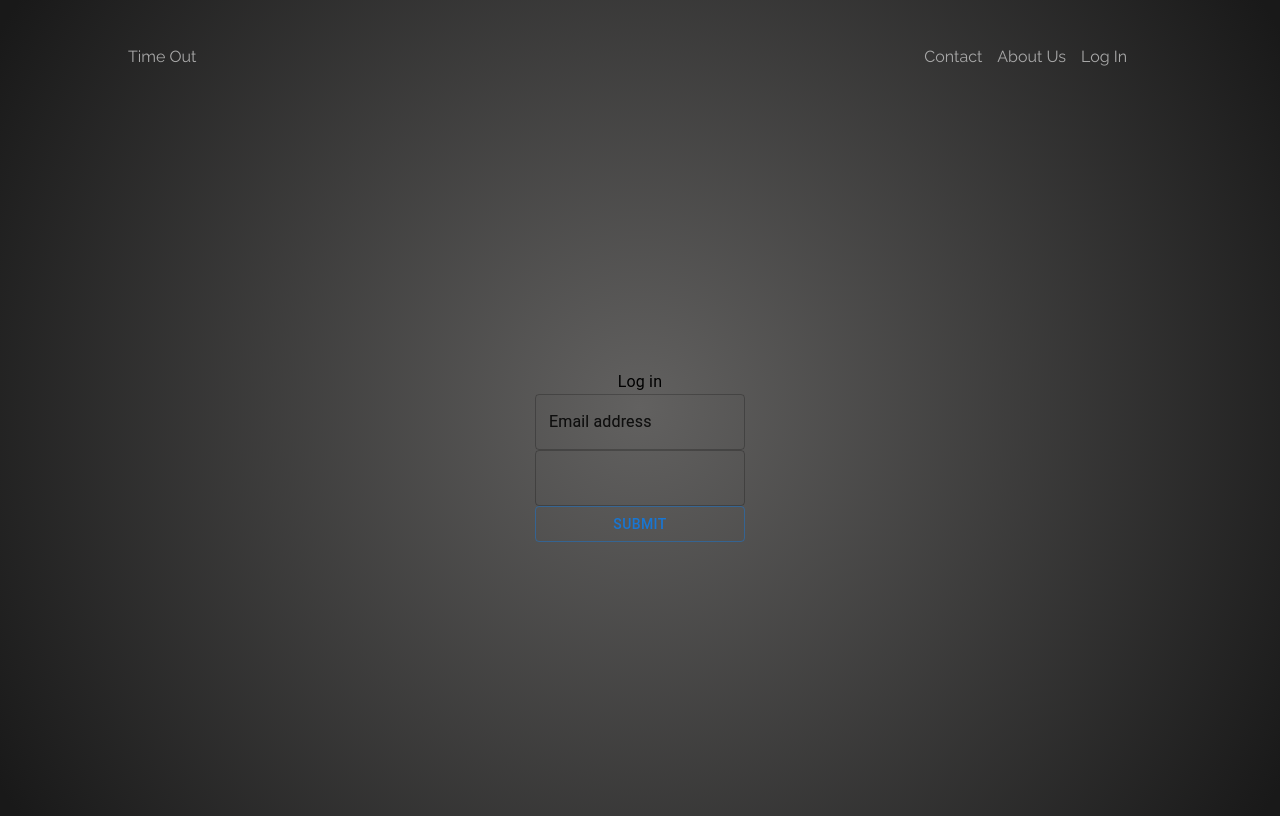
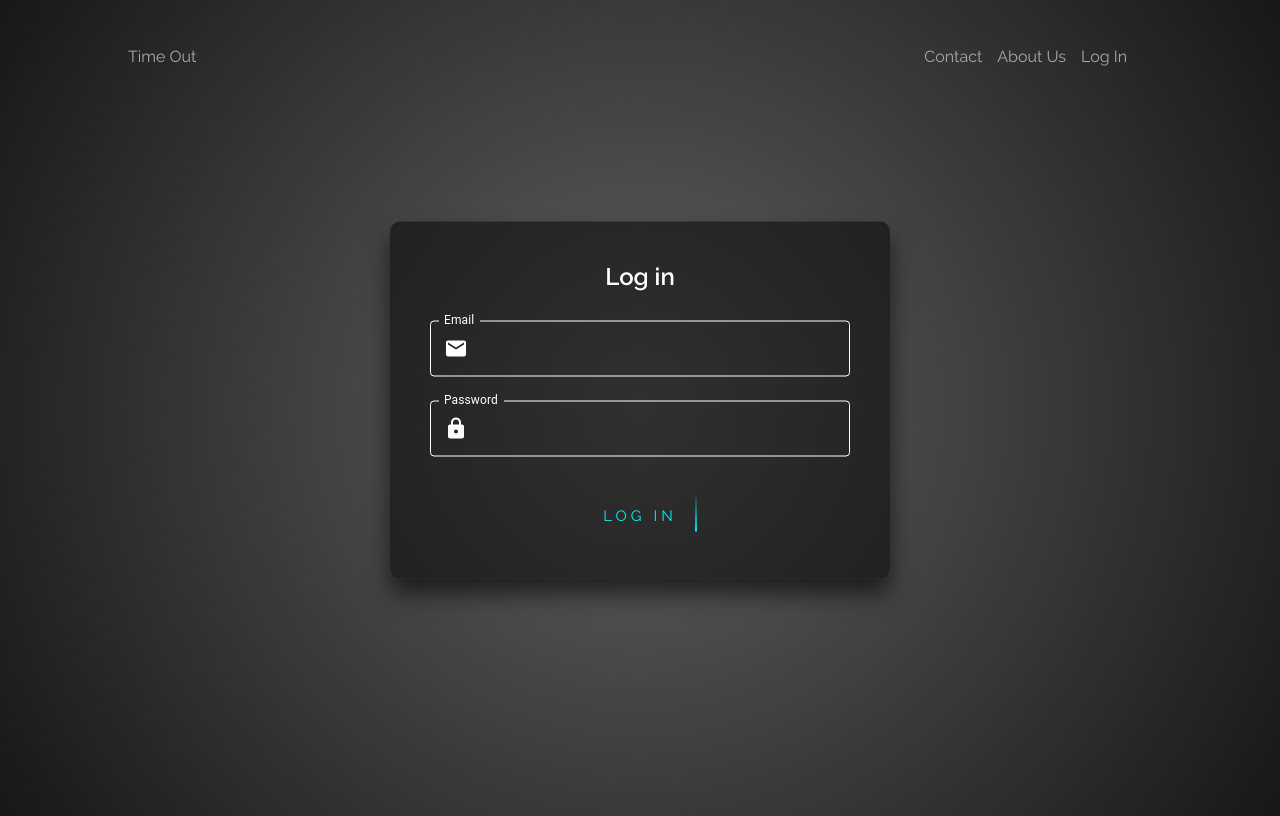
Before and after one commit to pnu-cs/timeout-frontend, a React (Create React App) app: page /login in a window 1280 px wide. Built offline with nearby package versions, Linux system fonts and the light colour scheme.

Commit message:
Add login-page (UI)

```diff
--- a/package.json
+++ b/package.json
@@ -16,6 +16,7 @@
     "@types/react-dom": "^17.0.9",
     "@types/react-redux": "^7.1.19",
     "@types/react-router-redux": "^5.0.20",
+    "formik": "^2.2.9",
     "history": "^5.0.1",
     "react": "^17.0.2",
     "react-dom": "^17.0.2",
@@ -28,7 +29,8 @@
     "reselect": "^4.0.0",
     "swiper": "6.0.2",
     "typescript": "^4.4.3",
-    "web-vitals": "^1.0.1"
+    "web-vitals": "^1.0.1",
+    "yup": "^0.32.11"
   },
   "scripts": {
     "start": "react-scripts start",
--- a/src/containers/LogInPage/index.tsx
+++ b/src/containers/LogInPage/index.tsx
@@ -1,10 +1,26 @@
 import React, {useState} from 'react';
-import { FormControl, InputLabel, TextField, Button , Typography} from '@mui/material';
+import {
+    FormControl,
+    InputLabel,
+    TextField,
+    Button,
+    Typography,
+    Card,
+    CardContent,
+    InputAdornment,
+    styled, Grid
+} from '@mui/material';
+import EmailIcon from '@mui/icons-material/Email';
+import LockIcon from '@mui/icons-material/Lock';
+import { Field, Form, Formik } from "formik";
+import * as Yup from 'yup';
 
 import {useDispatch} from "react-redux";
 import {logInInit} from "../../redux/user/actions";
 
 import './styles.css';
+
+import { Password} from "@mui/icons-material";
 
 // TODO add layout for login form
 // на цій сторінці має бути форма для логіну, я тут використовую бібліотеку material ui, тому що вона має готові стилізовані форми
@@ -14,6 +30,20 @@ import './styles.css';
 // там повинен бути реквест, який залогінить користувача та поверне нам токен
 // цей токен треба зберегти в сховище (redux але краще пошукати більш секюрне місце) і надалі перевіряти
 // що має бути доступне користувачу який залогінений і що не має
+
+const CssTextField = styled(TextField)({
+    '& .MuiOutlinedInput-root': {
+        '& fieldset': {
+            borderColor: 'white',
+        },
+        '&:hover fieldset': {
+            borderColor: '#03e9f4',
+        },
+        '&.Mui-focused fieldset': {
+            borderColor: '#03e9f4',
+        },
+    },
+});
 
 function LogInPage() {
     const dispatch = useDispatch();
@@ -28,7 +58,63 @@ function LogInPage() {
 
     const onLogInPress = () => dispatch(logInInit(userData));
 
-    return <div className="login-container">
+    return <div className="login-box">
+        <h2>Log in</h2>
+        <Formik
+            initialValues={{email: '', password: ''}}
+            onSubmit={data => {
+                console.log(data);
+            }}
+        >
+            {({values,errors, touched}) => (
+                <Form>
+                    <Grid container direction={"column"} spacing={3}>
+                        <Grid item>
+                            <Field name="email" type="input" as={CssTextField} fullWidth id="custom-css-outlined-input"
+                                   label="Email"
+                                   InputProps={{
+                                       startAdornment: (
+                                           <InputAdornment position="start">
+                                               <EmailIcon sx={{ color: "white" }}/>
+                                           </InputAdornment>
+                                       ),
+                                       style: { color: 'white' }
+                                   }}
+                                   InputLabelProps={{
+                                       style: { color: 'white' }
+                                   }}
+                            />
+                        </Grid>
+                        <Grid item>
+                            <Field name="password" type="password" as={CssTextField} fullWidth id="custom-css-outlined-input"
+                                   label="Password"
+                                   InputProps={{
+                                       startAdornment: (
+                                           <InputAdornment position="start">
+                                               <LockIcon sx={{ color: "white" }}/>
+                                           </InputAdornment>
+                                       ),
+                                       style: { color: 'white' }
+                                   }}
+                                   InputLabelProps={{
+                                       style: { color: 'white' }
+                                   }}
+                            />
+                        </Grid>
+                    </Grid>
+                    <a href="#">
+                        <span></span>
+                        <span></span>
+                        <span></span>
+                        <span></span>
+                        Log in
+                    </a>
+                </Form>
+            )}
+        </Formik>
+    </div>;
+
+    /*return <div className="login-container">
         <Typography>Log in</Typography>
         <FormControl>
             <InputLabel htmlFor="email-input">Email address</InputLabel>
@@ -53,7 +139,7 @@ function LogInPage() {
 
             <Button variant="outlined" onClick={onLogInPress}>Submit</Button>
         </FormControl>
-    </div>;
+    </div>;*/
 }
 
 export default LogInPage;
--- a/src/containers/LogInPage/styles.css
+++ b/src/containers/LogInPage/styles.css
@@ -1,8 +1,166 @@
-.login-container {
-    height: 95vh;
-    width: 100vw;
-    display: flex;
-    flex-direction: column;
-    justify-content: center;
-    align-items: center;
+html {
+    height: 100%;
 }
+body {
+    margin:0;
+    padding:0;
+    font-family: sans-serif;
+    background: linear-gradient(#141e30, #243b55);
+}
+
+.login-box {
+    position: absolute;
+    top: 50%;
+    left: 50%;
+    width: 500px;
+    padding: 40px;
+    transform: translate(-50%, -50%);
+    background: rgba(0,0,0,.5);
+    box-sizing: border-box;
+    box-shadow: 0 15px 25px rgba(0,0,0,.6);
+    border-radius: 10px;
+}
+
+.login-box h2 {
+    margin: 0 0 30px;
+    padding: 0;
+    color: #ffffff;
+    text-align: center;
+}
+
+.login-box .user-box {
+    position: relative;
+}
+
+.login-box .user-box input {
+    width: 100%;
+    padding: 10px 0;
+    font-size: 16px;
+    color: #fff;
+    margin-bottom: 30px;
+    border: none;
+    border-bottom: 1px solid #fff;
+    outline: none;
+    background: transparent;
+}
+.login-box .user-box label {
+    position: absolute;
+    top:0;
+    left: 0;
+    padding: 10px 0;
+    font-size: 16px;
+    color: #fff;
+    pointer-events: none;
+    transition: .5s;
+}
+
+.login-box .user-box input:focus ~ label,
+.login-box .user-box input:valid ~ label {
+    top: -20px;
+    left: 0;
+    color: #03e9f4;
+    font-size: 12px;
+}
+
+.login-box form a {
+    position: relative;
+    display: inline-block;
+    padding: 10px 20px;
+    color: #03e9f4;
+    font-size: 15px;
+    text-decoration: none;
+    text-transform: uppercase;
+    overflow: hidden;
+    transition: .5s;
+    margin-top: 40px;
+    letter-spacing: 4px
+}
+
+.login-box a:hover {
+    background: #03e9f4;
+    color: #fff;
+    border-radius: 5px;
+    box-shadow: 0 0 5px #03e9f4,
+    0 0 25px #03e9f4,
+    0 0 50px #03e9f4;
+}
+
+.login-box a span {
+    position: absolute;
+    display: block;
+}
+
+.login-box a span:nth-child(1) {
+    top: 0;
+    left: -100%;
+    width: 100%;
+    height: 2px;
+    background: linear-gradient(90deg, transparent, #03e9f4);
+    animation: btn-anim1 1s linear infinite;
+}
+
+@keyframes btn-anim1 {
+    0% {
+        left: -100%;
+    }
+    50%,100% {
+        left: 100%;
+    }
+}
+
+.login-box a span:nth-child(2) {
+    top: -100%;
+    right: 0;
+    width: 2px;
+    height: 100%;
+    background: linear-gradient(180deg, transparent, #03e9f4);
+    animation: btn-anim2 1s linear infinite;
+    animation-delay: .25s
+}
+
+@keyframes btn-anim2 {
+    0% {
+        top: -100%;
+    }
+    50%,100% {
+        top: 100%;
+    }
+}
+
+.login-box a span:nth-child(3) {
+    bottom: 0;
+    right: -100%;
+    width: 100%;
+    height: 2px;
+    background: linear-gradient(270deg, transparent, #03e9f4);
+    animation: btn-anim3 1s linear infinite;
+    animation-delay: .5s
+}
+
+@keyframes btn-anim3 {
+    0% {
+        right: -100%;
+    }
+    50%,100% {
+        right: 100%;
+    }
+}
+
+.login-box a span:nth-child(4) {
+    bottom: -100%;
+    left: 0;
+    width: 2px;
+    height: 100%;
+    background: linear-gradient(360deg, transparent, #03e9f4);
+    animation: btn-anim4 1s linear infinite;
+    animation-delay: .75s
+}
+
+@keyframes btn-anim4 {
+    0% {
+        bottom: -100%;
+    }
+    50%,100% {
+        bottom: 100%;
+    }
+}
```
Also changed, not shown: 1 other file (tests, documents, lock files or other folders).
